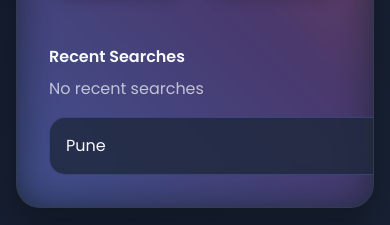
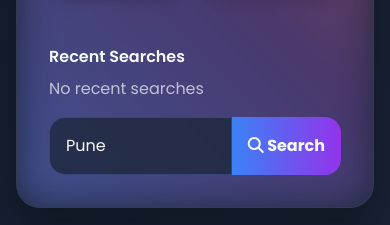
Before and after one commit to Aditya-Shinde-1204/Real-Time-Weather-API, a plain HTML site: page index.html in a window 390 px wide. Shown: the part 889-1114 px from the top of the page. Drawn offline with nearby package versions, Linux system fonts and the light colour scheme; no server answers.

Commit message:
Update index.html

```diff
--- a/index.html
+++ b/index.html
@@ -442,7 +442,25 @@ body.dark-mode .default-city-card {
     background: linear-gradient(to right, #667eea, #764ba2);
     border-radius: 2px;
 }
-    </style>
+/* Add this to your existing CSS */
+#city-input {
+    min-width: 0;
+    flex: 1 1 auto;
+}
+
+#search-btn {
+    flex-shrink: 0;
+    min-width: fit-content;
+}
+
+/* Responsive adjustments */
+@media (max-width: 640px) {
+    #search-btn {
+        padding-left: 1rem;
+        padding-right: 1rem;
+    }
+}
+</style>
 </head>
 <body class="dark-mode">
     <!-- Theme Toggle -->
```
